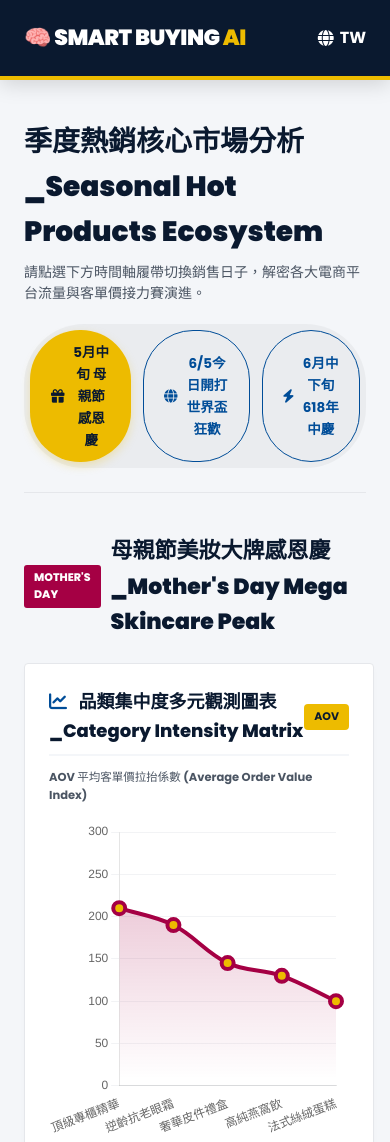
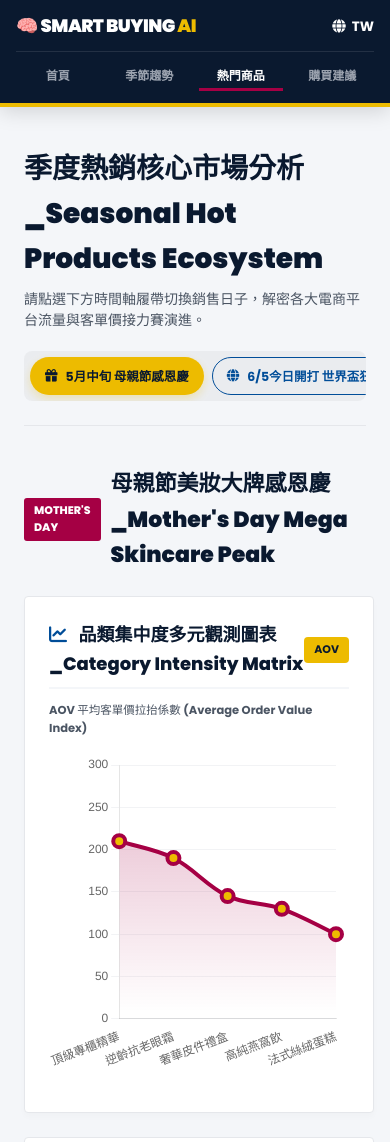
Before and after one commit to 7shonk/SeasonalSalesProject, a plain HTML site: page website/products.html in a window 390 px wide. Shown: the top 1142 px of the page. Drawn offline with nearby package versions, Linux system fonts and the light colour scheme.

Commit message:
Update style.css

```diff
--- a/website/style.css
+++ b/website/style.css
@@ -488,7 +488,10 @@ footer {
     font-size: 38px;
   }
   nav {
-    display: none; /* 手機版簡化導覽 */
+    gap: 20px;
+  }
+  nav a {
+    font-size: 14px;
   }
 }
 
@@ -1250,6 +1253,72 @@ footer {
 }
 
 @media (max-width: 768px) {
+  /* Topbar Mobile RWD */
+  .topbar-inner {
+    height: auto;
+    padding: 12px 16px;
+    flex-wrap: wrap;
+    justify-content: space-between;
+    align-items: center;
+    gap: 8px;
+  }
+  .logo {
+    order: 1;
+    font-size: 18px;
+  }
+  .lang-selector {
+    order: 2;
+    font-size: 13.5px;
+  }
+  nav {
+    order: 3;
+    width: 100%;
+    height: auto;
+    display: flex;
+    justify-content: space-between;
+    gap: 8px;
+    border-top: 1px solid rgba(255, 255, 255, 0.1);
+    padding-top: 8px;
+    margin-top: 2px;
+  }
+  nav a {
+    font-size: 13px;
+    padding: 6px 2px;
+    justify-content: center;
+    flex: 1;
+    text-align: center;
+  }
+  nav a.active::after, nav a:hover::after {
+    bottom: 0;
+    height: 3px;
+  }
+
+  /* Products Header & Timeline Belt */
+  .products-header {
+    flex-direction: column;
+    align-items: stretch;
+    gap: 16px;
+    margin-bottom: 24px;
+    padding-bottom: 16px;
+  }
+  .timeline-belt {
+    width: 100%;
+    overflow-x: auto;
+    display: flex;
+    white-space: nowrap;
+    border-radius: 8px;
+    padding: 6px;
+    -webkit-overflow-scrolling: touch;
+    align-self: stretch;
+    gap: 8px;
+  }
+  .timeline-btn {
+    flex-shrink: 0;
+    padding: 8px 14px;
+    font-size: 12.5px;
+  }
+
+  /* Sidebar fallback RWD (just in case) */
   .sidebar-layout {
     flex-direction: column;
   }
@@ -1270,14 +1339,18 @@ footer {
     padding: 8px 12px;
     font-size: 13px;
   }
-  .products-header {
-    flex-direction: column;
-    align-items: stretch;
+
+  .hot-sellers-grid {
+    grid-template-columns: repeat(2, 1fr);
+    gap: 12px;
   }
-  .timeline-belt {
-    align-self: flex-start;
+}
+
+@media (max-width: 480px) {
+  nav a {
+    font-size: 12px;
   }
   .hot-sellers-grid {
-    grid-template-columns: repeat(2, 1fr);
+    grid-template-columns: 1fr;
   }
 }
```
